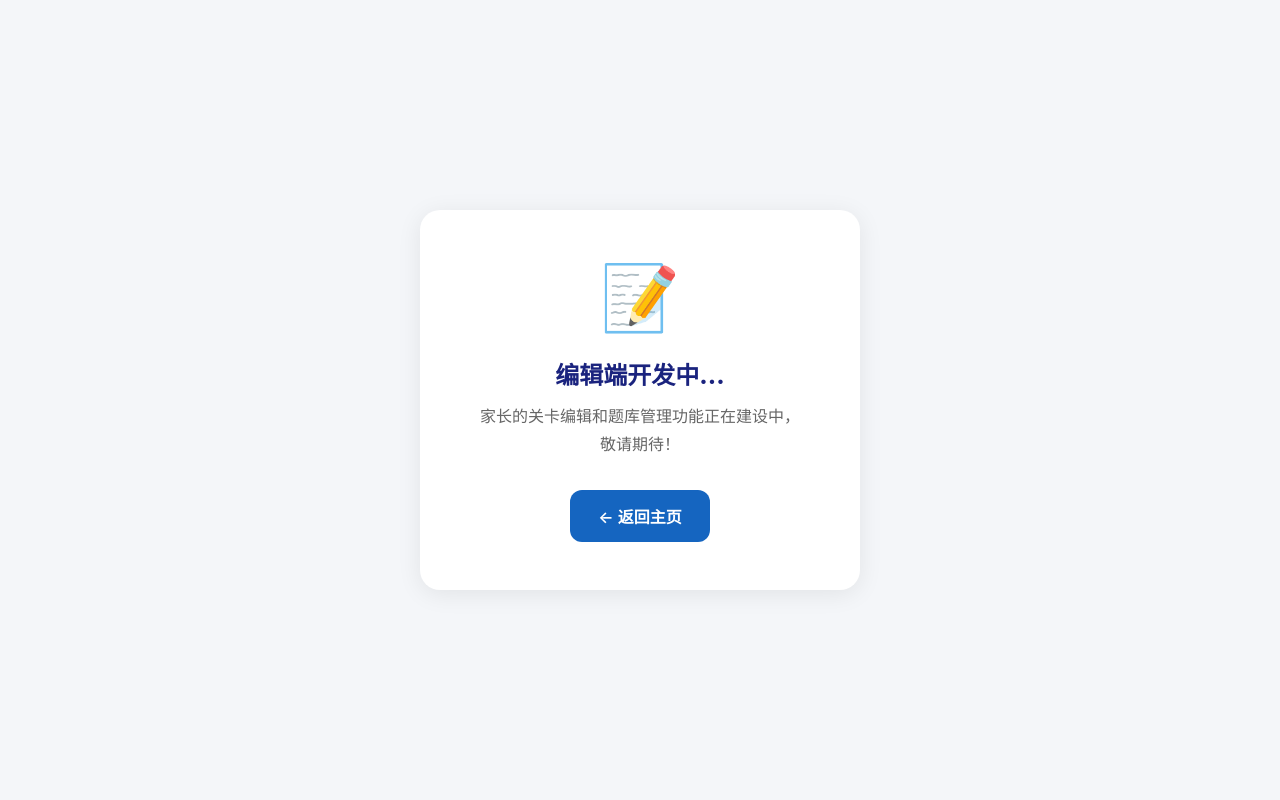
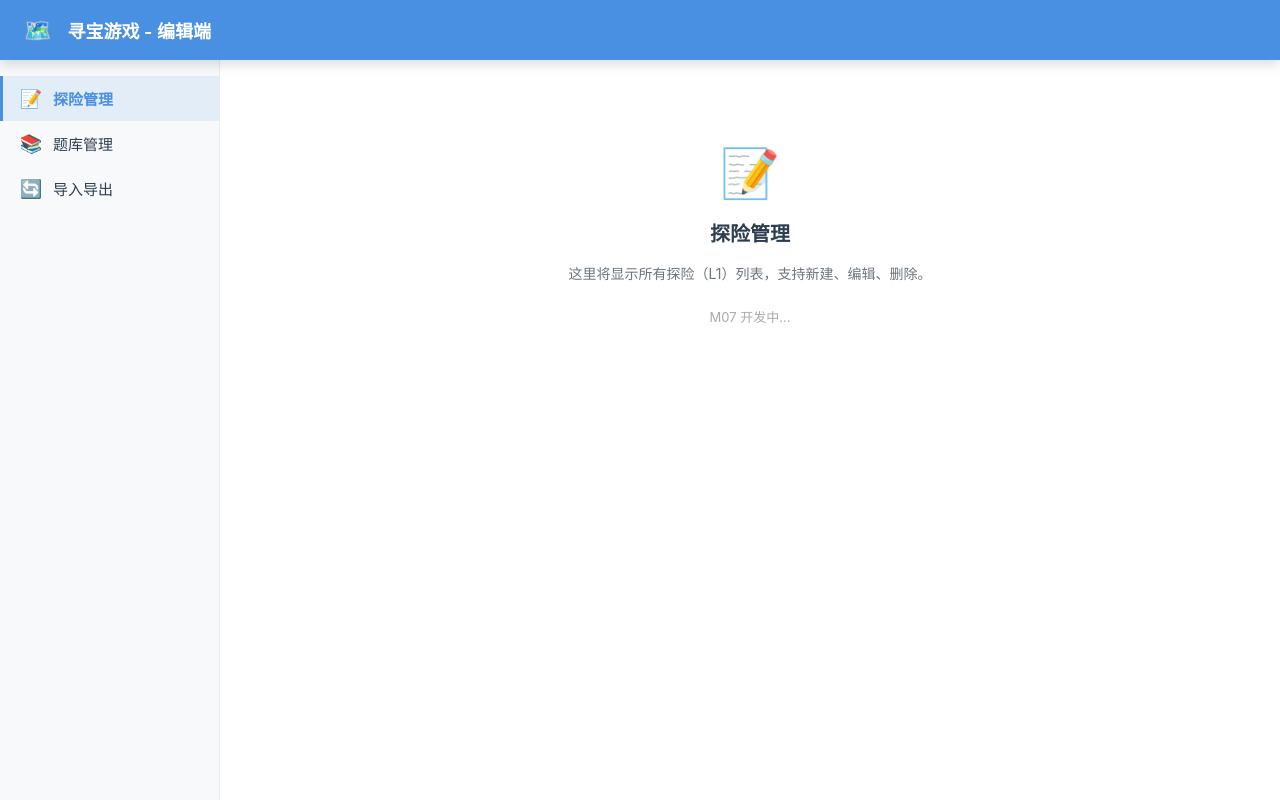
Before and after one commit to Tlook-spec/treasure-hunt-pwa-, a plain HTML site: page admin/index.html in a window 1280 px wide. Drawn offline with Linux system fonts and the light colour scheme.

Commit message:
M06 done: admin site skeleton with hash router and responsive nav
- admin/index.html: shell layout, Dexie CDN, module script entry
- admin/styles/main.css: design tokens, fixed sidebar, hamburger menu
- admin/scripts/router.js: hash router (fetch page fragments into main area)
- admin/pages/: levels / questions / import-export placeholders
- docs/test-checklists/MVP-admin-skeleton.md: manual test checklist
- Verified: routing, nav highlight, mobile hamburger all working

Co-Authored-By: Claude Sonnet 4.6 <noreply@anthropic.com>

```diff
--- a/admin/index.html
+++ b/admin/index.html
@@ -1,88 +1,68 @@
 <!DOCTYPE html>
 <html lang="zh-CN">
 <head>
-    <meta charset="UTF-8">
-    <meta name="viewport" content="width=device-width, initial-scale=1.0">
-    <title>编辑端 - 寻宝游戏</title>
-    <style>
-        * {
-            margin: 0;
-            padding: 0;
-            box-sizing: border-box;
-        }
+  <meta charset="UTF-8">
+  <meta name="viewport" content="width=device-width, initial-scale=1.0">
+  <title>寻宝游戏 - 编辑端</title>
+  <link rel="stylesheet" href="styles/main.css">
 
-        body {
-            background: #f4f6f9;
-            min-height: 100vh;
-            min-height: 100dvh;
-            display: flex;
-            flex-direction: column;
-            align-items: center;
-            justify-content: center;
-            font-family: -apple-system, "PingFang SC", "Hiragino Sans GB", "Microsoft YaHei", sans-serif;
-            padding: 32px 24px;
-        }
-
-        .card {
-            background: white;
-            border-radius: 20px;
-            padding: 48px 40px;
-            max-width: 440px;
-            width: 100%;
-            text-align: center;
-            box-shadow: 0 4px 24px rgba(0, 0, 0, 0.08);
-        }
-
-        .icon {
-            font-size: 64px;
-            margin-bottom: 20px;
-        }
-
-        h1 {
-            font-size: 24px;
-            font-weight: 800;
-            color: #1A237E;
-            margin-bottom: 12px;
-        }
-
-        p {
-            font-size: 16px;
-            color: #666;
-            line-height: 1.7;
-            margin-bottom: 32px;
-        }
-
-        /* 返回主页按钮 */
-        .btn-back {
-            display: inline-flex;
-            align-items: center;
-            gap: 8px;
-            background: #1565C0;
-            color: white;
-            text-decoration: none;
-            padding: 14px 28px;
-            border-radius: 12px;
-            font-size: 16px;
-            font-weight: 600;
-            transition: transform 0.12s ease;
-        }
-
-        .btn-back:active {
-            transform: scale(0.97);
-        }
-    </style>
+  <!-- CDN 库：普通 <script>，必须在 type="module" 之前 -->
+  <script src="https://cdn.jsdelivr.net/npm/dexie@3.2.4/dist/dexie.min.js"></script>
 </head>
 <body>
 
-    <div class="card">
-        <div class="icon">📝</div>
-        <h1>编辑端开发中...</h1>
-        <p>
-            家长的关卡编辑和题库管理功能正在建设中，<br>
-            敬请期待！
-        </p>
-        <a href="../" class="btn-back">← 返回主页</a>
+<!-- 顶部 Header -->
+<header class="header">
+  <button class="hamburger" id="hamburger-btn" aria-label="打开菜单">☰</button>
+  <span class="header-logo">🗺️</span>
+  <span class="header-title">寻宝游戏 - 编辑端</span>
+</header>
+
+<!-- 整体布局 -->
+<div class="layout">
+
+  <!-- 移动端遮罩 -->
+  <div class="sidebar-overlay" id="sidebar-overlay"></div>
+
+  <!-- 左侧导航 -->
+  <nav class="sidebar" id="sidebar">
+    <ul class="nav-list">
+      <li class="nav-item">
+        <a href="#/levels">
+          <span class="nav-icon">📝</span>
+          探险管理
+        </a>
+      </li>
+      <li class="nav-item">
+        <a href="#/questions">
+          <span class="nav-icon">📚</span>
+          题库管理
+        </a>
+      </li>
+      <li class="nav-item">
+        <a href="#/import-export">
+          <span class="nav-icon">🔄</span>
+          导入导出
+        </a>
+      </li>
+    </ul>
+  </nav>
+
+  <!-- 主内容区：由 router.js 动态填充 -->
+  <main class="main-content" id="main-content">
+    <div class="placeholder-page">
+      <div class="placeholder-icon">⏳</div>
+      <p>初始化中...</p>
     </div>
+  </main>
+
+</div>
+
+<!-- 我们自己的模块代码：放在 CDN <script> 之后 -->
+<script type="module">
+  import { initRouter } from './scripts/router.js';
+  initRouter();
+</script>
 
 </body>
 </html>
--- /dev/null
+++ b/admin/pages/levels.html
@@ -0,0 +1,7 @@
+<!-- admin/pages/levels.html — L1 探险管理（M07 实现）-->
+<div class="placeholder-page">
+  <div class="placeholder-icon">📝</div>
+  <h2>探险管理</h2>
+  <p>这里将显示所有探险（L1）列表，支持新建、编辑、删除。</p>
+  <p style="margin-top:8px;font-size:13px;color:#aaa">M07 开发中…</p>
+</div>
--- /dev/null
+++ b/admin/scripts/router.js
@@ -0,0 +1,106 @@
+/**
+ * admin/scripts/router.js
+ * 极简 hash 路由：监听 URL hash 变化，把对应页面内容加载到主区域
+ *
+ * 路由表：
+ *   #/levels          → pages/levels.html
+ *   #/questions       → pages/questions.html
+ *   #/import-export   → pages/import-export.html
+ *
+ * 默认：跳转到 #/levels
+ */
+
+// 路由配置：hash 路径 → 页面文件路径（相对 admin/）
+const ROUTES = {
+  '/levels':        'pages/levels.html',
+  '/questions':     'pages/questions.html',
+  '/import-export': 'pages/import-export.html',
+};
+
+const DEFAULT_ROUTE = '#/levels';
+
+// ── 核心函数 ───────────────────────────────────────────────
+
+/**
+ * 根据当前 hash 加载对应页面内容到 #main-content
+ */
+async function navigate() {
+  // 取 hash，去掉开头的 '#'，如 '#/levels' → '/levels'
+  const hash = location.hash.replace('#', '') || '/levels';
+  const pagePath = ROUTES[hash];
+
+  const mainContent = document.getElementById('main-content');
+
+  if (!pagePath) {
+    mainContent.innerHTML = `
+      <div class="placeholder-page">
+        <div class="placeholder-icon">🔍</div>
+        <h2>页面不存在</h2>
+        <p>路径 ${hash} 未找到，<a href="#/levels" style="color:var(--color-primary)">返回探险管理</a></p>
+      </div>`;
+    updateActiveNav(hash);
+    return;
+  }
+
+  // 显示加载状态
+  mainContent.innerHTML = `<div class="placeholder-page"><div class="placeholder-icon">⏳</div><p>加载中...</p></div>`;
+
+  try {
+    const response = await fetch(pagePath);
+    if (!response.ok) throw new Error(`HTTP ${response.status}`);
+    const html = await response.text();
+    mainContent.innerHTML = html;
+  } catch (err) {
+    mainContent.innerHTML = `
+      <div class="placeholder-page">
+        <div class="placeholder-icon">⚠️</div>
+        <h2>页面加载失败</h2>
+        <p>${err.message}</p>
+      </div>`;
+  }
+
+  updateActiveNav(hash);
+  closeSidebar();
+}
+
+/**
+ * 更新左侧导航的高亮状态
+ */
+function updateActiveNav(currentHash) {
+  document.querySelectorAll('.nav-item a').forEach(link => {
+    const linkHash = new URL(link.href, location.href).hash.replace('#', '');
+    link.classList.toggle('active', linkHash === currentHash);
+  });
+}
+
+// ── 汉堡菜单逻辑 ───────────────────────────────────────────
+
+function openSidebar() {
+  document.getElementById('sidebar').classList.add('open');
+  document.getElementById('sidebar-overlay').classList.add('open');
+}
+
+function closeSidebar() {
+  document.getElementById('sidebar').classList.remove('open');
+  document.getElementById('sidebar-overlay').classList.remove('open');
+}
+
+// ── 初始化 ─────────────────────────────────────────────────
+
+export function initRouter() {
+  // 监听 hash 变化
+  window.addEventListener('hashchange', navigate);
+
+  // 汉堡菜单按钮
+  document.getElementById('hamburger-btn').addEventListener('click', openSidebar);
+
+  // 点击遮罩关闭菜单
+  document.getElementById('sidebar-overlay').addEventListener('click', closeSidebar);
+
+  // 初次加载：若没有 hash 则跳转到默认路由
+  if (!location.hash || location.hash === '#') {
+    location.hash = DEFAULT_ROUTE;
+  } else {
+    navigate();
+  }
+}
--- /dev/null
+++ b/admin/styles/main.css
@@ -0,0 +1,188 @@
+/* admin/styles/main.css — 编辑端全局样式 */
+/* 色值、字号、圆角均来自 docs/design-tokens.md */
+
+/* ── CSS 变量（Design Tokens） ──────────────────────────── */
+:root {
+  /* 主色 */
+  --color-primary:       #4A90E2;
+  --color-primary-dark:  #3A7BC8;
+  --color-primary-light: #7BB0EE;
+  /* 辅助 / 强调 / 错误 */
+  --color-accent:   #F5A623;
+  --color-success:  #7ED321;
+  --color-error:    #FF9F89;
+  /* 中性 */
+  --color-bg:         #FFFFFF;
+  --color-bg-card:    #F8F9FA;
+  --color-text:       #2C3E50;
+  --color-text-muted: #6C757D;
+  --color-border:     #E9ECEF;
+  /* 圆角 */
+  --radius-btn:  12px;
+  --radius-card: 16px;
+  --radius-img:  8px;
+  /* 间距 */
+  --space-xs: 8px;
+  --space-sm: 16px;
+  --space-md: 24px;
+  --space-lg: 32px;
+  /* 阴影 */
+  --shadow-card:  0 2px 8px rgba(0,0,0,0.1);
+  --shadow-float: 0 4px 12px rgba(0,0,0,0.15);
+  /* 布局尺寸 */
+  --header-height: 60px;
+  --nav-width:     220px;
+}
+
+/* ── Reset & Base ──────────────────────────────────────── */
+*, *::before, *::after { box-sizing: border-box; margin: 0; padding: 0; }
+
+body {
+  font-family: -apple-system, "Microsoft YaHei", "PingFang SC", sans-serif;
+  font-size: 16px;
+  color: var(--color-text);
+  background: var(--color-bg);
+  min-height: 100vh;
+}
+
+a { color: inherit; text-decoration: none; }
+button { cursor: pointer; font-family: inherit; }
+
+/* ── 顶部 Header ─────────────────────────────────────────── */
+.header {
+  position: fixed;
+  top: 0; left: 0; right: 0;
+  height: var(--header-height);
+  background: var(--color-primary);
+  color: #fff;
+  display: flex;
+  align-items: center;
+  gap: var(--space-sm);
+  padding: 0 var(--space-md);
+  box-shadow: var(--shadow-float);
+  z-index: 100;
+}
+
+.header-logo { font-size: 22px; }
+
+.header-title {
+  font-size: 18px;
+  font-weight: 600;
+  flex: 1;
+}
+
+/* 汉堡菜单按钮：仅在移动端显示 */
+.hamburger {
+  display: none;
+  background: none;
+  border: none;
+  color: #fff;
+  font-size: 24px;
+  padding: var(--space-xs);
+  border-radius: var(--radius-btn);
+  line-height: 1;
+}
+
+/* ── 整体布局（header 下方）────────────────────────────── */
+.layout {
+  display: flex;
+  padding-top: var(--header-height);
+  min-height: 100vh;
+}
+
+/* ── 左侧导航 ────────────────────────────────────────────── */
+.sidebar {
+  position: fixed;
+  top: var(--header-height);
+  left: 0;
+  bottom: 0;
+  width: var(--nav-width);
+  background: var(--color-bg-card);
+  border-right: 1px solid var(--color-border);
+  padding: var(--space-sm) 0;
+  overflow-y: auto;
+  z-index: 90;
+  transition: transform 0.25s ease;
+}
+
+.nav-list { list-style: none; }
+
+.nav-item a {
+  display: flex;
+  align-items: center;
+  gap: 10px;
+  padding: 12px var(--space-sm);
+  font-size: 15px;
+  color: var(--color-text);
+  border-left: 3px solid transparent;
+  transition: background 0.15s, color 0.15s;
+}
+
+.nav-item a:hover {
+  background: rgba(74, 144, 226, 0.08);
+  color: var(--color-primary);
+}
+
+/* 当前选中：左竖蓝条 + 浅蓝背景 */
+.nav-item a.active {
+  border-left-color: var(--color-primary);
+  background: rgba(74, 144, 226, 0.12);
+  color: var(--color-primary);
+  font-weight: 600;
+}
+
+.nav-icon { font-size: 18px; width: 24px; text-align: center; }
+
+/* ── 主内容区 ─────────────────────────────────────────────── */
+.main-content {
+  margin-left: var(--nav-width);
+  flex: 1;
+  padding: var(--space-md);
+  min-height: calc(100vh - var(--header-height));
+}
+
+/* 占位页样式 */
+.placeholder-page {
+  display: flex;
+  flex-direction: column;
+  align-items: center;
+  justify-content: center;
+  min-height: 300px;
+  color: var(--color-text-muted);
+  text-align: center;
+  gap: var(--space-sm);
+}
+
+.placeholder-page .placeholder-icon { font-size: 48px; }
+.placeholder-page h2 { font-size: 20px; color: var(--color-text); }
+.placeholder-page p  { font-size: 14px; }
+
+/* ── 移动端响应式（≤ 768px）────────────────────────────── */
+@media (max-width: 768px) {
+  .hamburger { display: block; }
+
+  .sidebar {
+    transform: translateX(-100%);
+  }
+
+  /* JS 给 sidebar 加 .open 类时滑出 */
+  .sidebar.open {
+    transform: translateX(0);
+    box-shadow: var(--shadow-float);
+  }
+
+  /* 移动端点击遮罩关闭菜单 */
+  .sidebar-overlay {
+    display: none;
+    position: fixed;
+    inset: 0;
+    background: rgba(0,0,0,0.3);
+    z-index: 85;
+  }
+  .sidebar-overlay.open { display: block; }
+
+  .main-content {
+    margin-left: 0;
+    padding: var(--space-sm);
+  }
+}
```
Also changed, not shown: admin/pages/import-export.html (added, +7 -0 lines), admin/pages/questions.html (added, +7 -0 lines), 3 other files.
